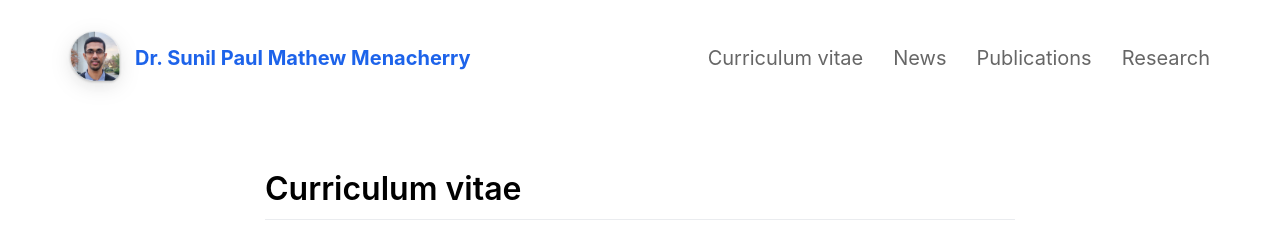
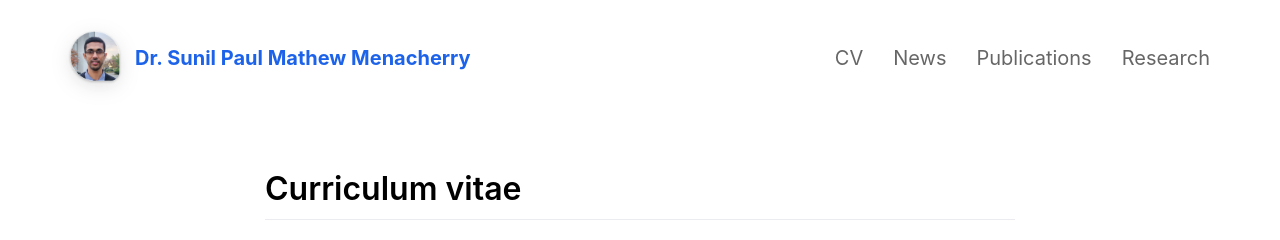
Before and after one commit to sunilsresearch/sunilsresearch.github.io, a Jekyll site: the page built from _pages/cv.md, in a window 1280 px wide. Shown: the top 240 px of the page. Built offline with Jekyll 4.4.1, drawn with Linux system fonts in a browser that asks for light colours; nearby versions of some CDN libraries.

Commit message:
Updated CV page title
Signed-off-by: sunilpaulmathew <sunil.kde@gmail.com>

```diff
--- a/_pages/cv.md
+++ b/_pages/cv.md
@@ -1,6 +1,6 @@
 ---
 layout: default
-title: Curriculum vitae
+title: CV
 include_in_header: true
 ---
 
@@ -8,7 +8,7 @@ include_in_header: true
     tab1 { padding-left: 4em; }
 </style>
 
-<h1>{{page.title}}</h1>
+<h1>Curriculum vitae</h1>
 
 <p style="text-align: justify;"><tab1></tab1></p>
 
```
